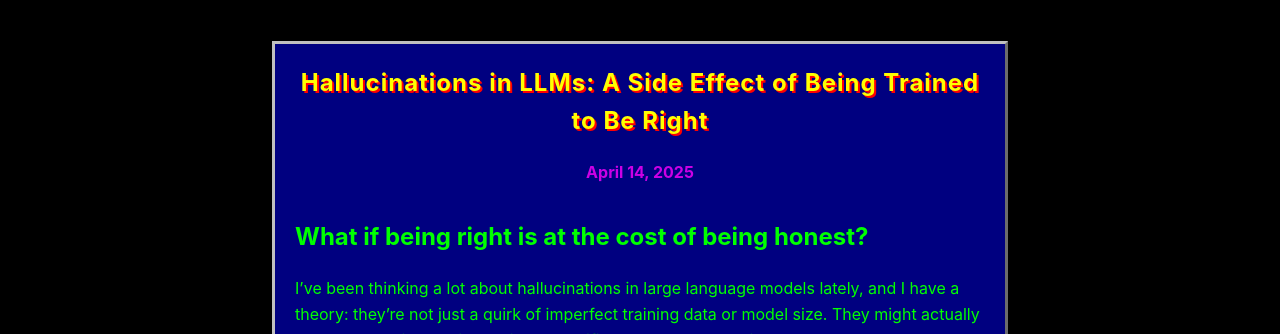
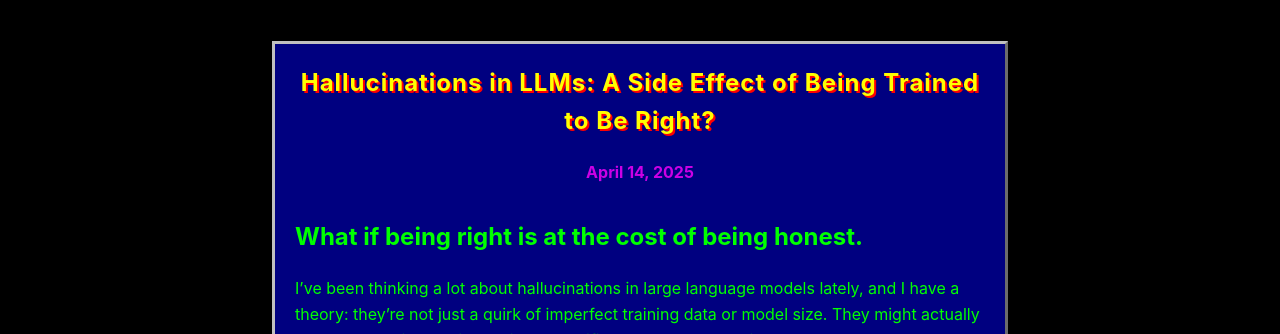
Before and after one commit to Coriana/blog, a Jekyll site: the page built from _posts/2025-04-14-llm-hallucinations.md, in a window 1280 px wide. Shown: the part 152-486 px from the top of the page. Built offline with Jekyll 4.4.1, drawn with Linux system fonts in a browser that asks for light colours.

Commit message:
punctuation

```diff
--- a/_posts/2025-04-14-llm-hallucinations.md
+++ b/_posts/2025-04-14-llm-hallucinations.md
@@ -1,9 +1,9 @@
 ---
 layout: post
-title: "Hallucinations in LLMs: A Side Effect of Being Trained to Be Right"
+title: "Hallucinations in LLMs: A Side Effect of Being Trained to Be Right?"
 date: 2025-04-14 18:00:00 +0800
 ---
-## What if being right is at the cost of being honest?
+## What if being right is at the cost of being honest.
 
 I've been thinking a lot about hallucinations in large language models lately, and I have a theory: they’re not just a quirk of imperfect training data or model size. They might actually be caused by instruction tuning - specifically, by how we train these models to always provide correct answers.
 
```
